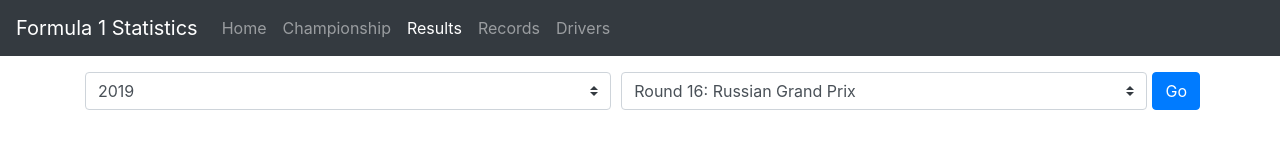
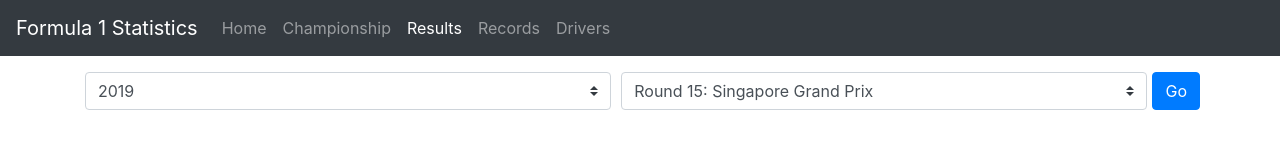
Before and after one commit to bugh1/F1-Statistics, a React (Create React App) app in the folder frontend/: page /results in a window 1280 px wide. Shown: the top 162 px of the page. Built offline with nearby package versions, Linux system fonts and the light colour scheme.

Commit message:
Use redux-form for form

```diff
--- a/frontend/src/components/Results/Results.js
+++ b/frontend/src/components/Results/Results.js
@@ -1,32 +1,17 @@
 import React from 'react'
-import { Field, reduxForm } from 'redux-form'
+import ResultsForm from './ResultsForm'
 
 class Results extends React.Component {
+    onSubmit = (formValues) => {
+        console.log(formValues)
+    }
     render() {
         return (
             <div>
-                <form>
-                    <div className="form-row">
-                        <div className="col">
-                            <select className="custom-select">
-                                <option selected value="2019">2019</option>
-                                <option value="2018">2018</option>
-                            </select>
-                        </div>
-                        <div className="col">
-                            <select className="custom-select">
-                                <option selected value="15">Round 15: Singapore Grand Prix</option>
-                                <option selected value="16">Round 16: Russian Grand Prix</option>
-                            </select>
-                        </div>
-                        <button className="btn btn-primary">Go</button>
-                    </div>
-                </form>
+                <ResultsForm onSubmit={this.onSubmit} />
             </div>
         )
     }
 }
 
-export default reduxForm({
-    form: 'racesForm'
-})(Results)
+export default Results
--- /dev/null
+++ b/frontend/src/components/Results/ResultsForm.js
@@ -0,0 +1,37 @@
+import React from 'react'
+import { Field, reduxForm } from 'redux-form'
+
+class ResultsForm extends React.Component {
+    onSubmit = (formValues) => {
+        this.props.onSubmit(formValues)
+    }
+
+    render() {
+        return (
+            <div>
+                <form onSubmit={this.props.handleSubmit(this.onSubmit)}>
+                    <div className="form-row">
+                        <div className="col">
+                            <Field name="year" component="select" className="custom-select">
+                                <option value="2019">2019</option>
+                                <option value="2018">2018</option>
+                                <option value="2017">2017</option>
+                            </Field>
+                        </div>
+                        <div className="col">
+                            <Field name="round" component="select" className="custom-select">
+                                <option value="15">Round 15: Singapore Grand Prix</option>
+                                <option value="16">Round 16: Russian Grand Prix</option>
+                            </Field>
+                        </div>
+                        <button type="submit" className="btn btn-primary">Go</button>
+                    </div>
+                </form>
+            </div>
+        )
+    }
+}
+
+export default reduxForm({
+    form: 'racesForm'
+})(ResultsForm)
--- a/frontend/src/reducers/index.js
+++ b/frontend/src/reducers/index.js
@@ -1,6 +1,8 @@
 import { combineReducers } from 'redux'
+import { reducer as formReducer } from 'redux-form'
 import resultsReducer from './resultsReducer'
 
 export default combineReducers({
+    form: formReducer,
     results: resultsReducer
 })
```
Also changed, not shown: package.json (line endings or trailing spaces).
